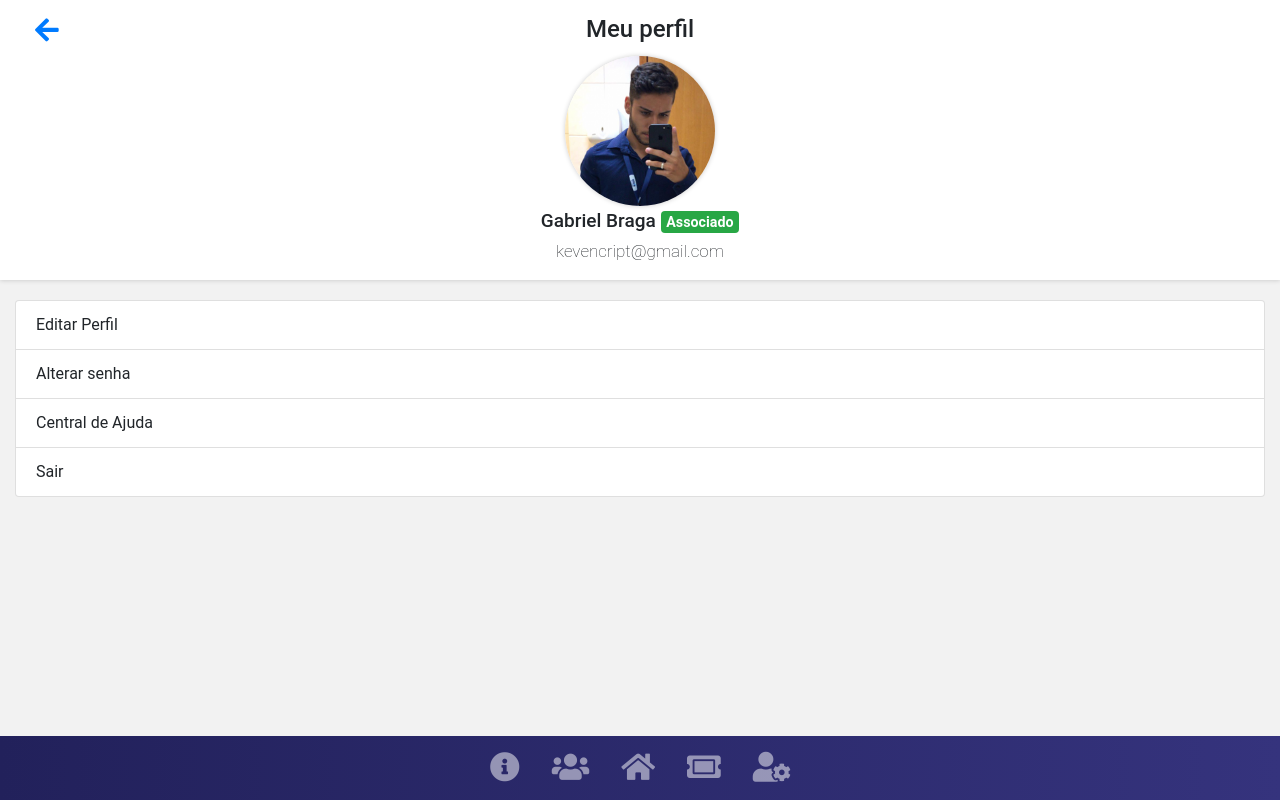
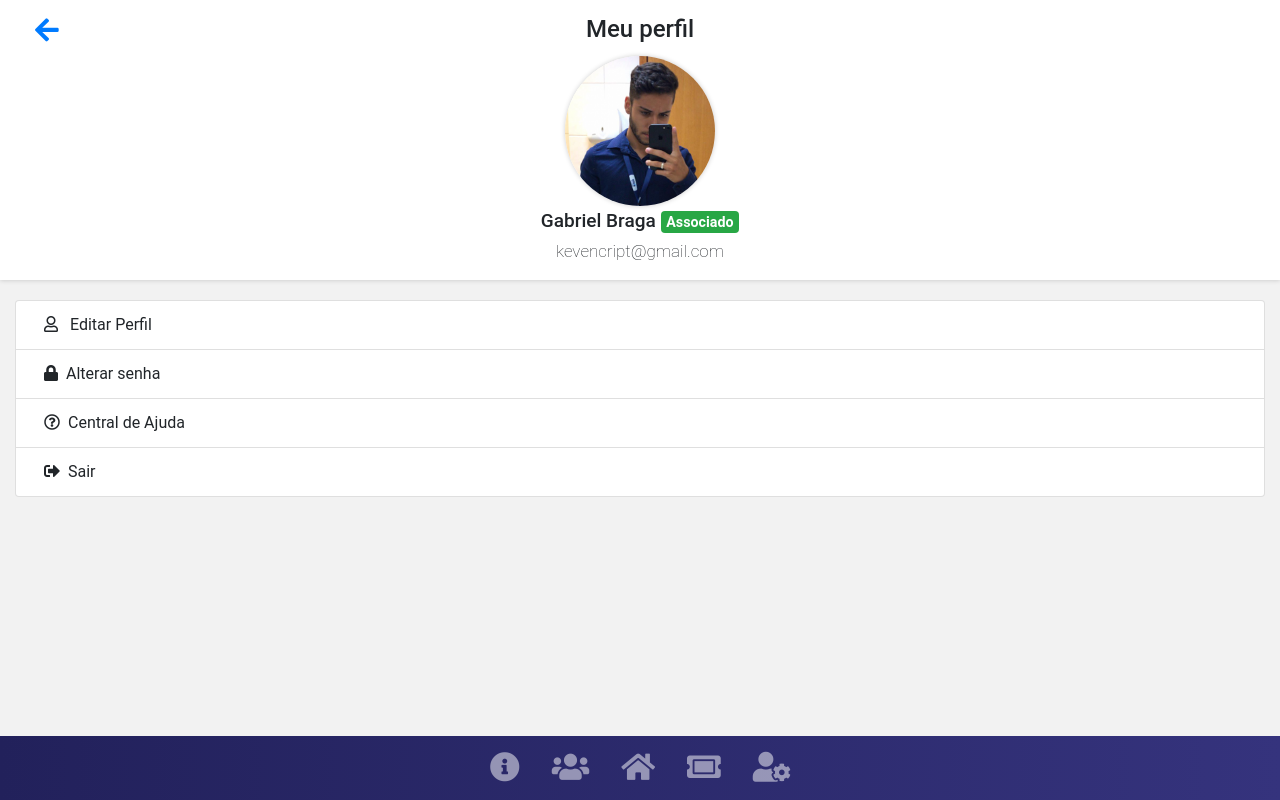
Before and after one commit to kevencript/fenasback-hackathom-front, a React (Create React App) app: page /profile in a window 1280 px wide. Built offline with nearby package versions, Linux system fonts and the light colour scheme.

Commit message:
Icones de novo

```diff
--- a/src/pages/perfil/index.js
+++ b/src/pages/perfil/index.js
@@ -31,10 +31,18 @@ export default class Perfil extends Component {
 
         <div className="col-12 div-list">
           <ul class="list-group">
-            <li class="list-group-item">Editar Perfil</li>
-            <li class="list-group-item">Alterar senha</li>
-            <li class="list-group-item">Central de Ajuda</li>
-            <li class="list-group-item">Sair</li>
+            <li class="list-group-item">
+              <i class="far fa-user mr-2"></i> Editar Perfil
+            </li>
+            <li class="list-group-item">
+              <i class="fas fa-lock mr-2"></i>Alterar senha
+            </li>
+            <li class="list-group-item">
+              <i class="far fa-question-circle mr-2"></i>Central de Ajuda
+            </li>
+            <li class="list-group-item">
+              <i class="fas fa-sign-out-alt mr-2"></i>Sair
+            </li>
           </ul>
         </div>
       </section>
--- a/src/pages/perfil/style.css
+++ b/src/pages/perfil/style.css
@@ -18,6 +18,14 @@
 
 #perfil .div-list {
   margin-bottom: 18%;
+}
+
+#perfil i {
+  margin-left: 8px;
+}
+
+#perfil li:hover {
+  background-color: #f7f7f7;
 }
 
 #perfil .nome {
```
